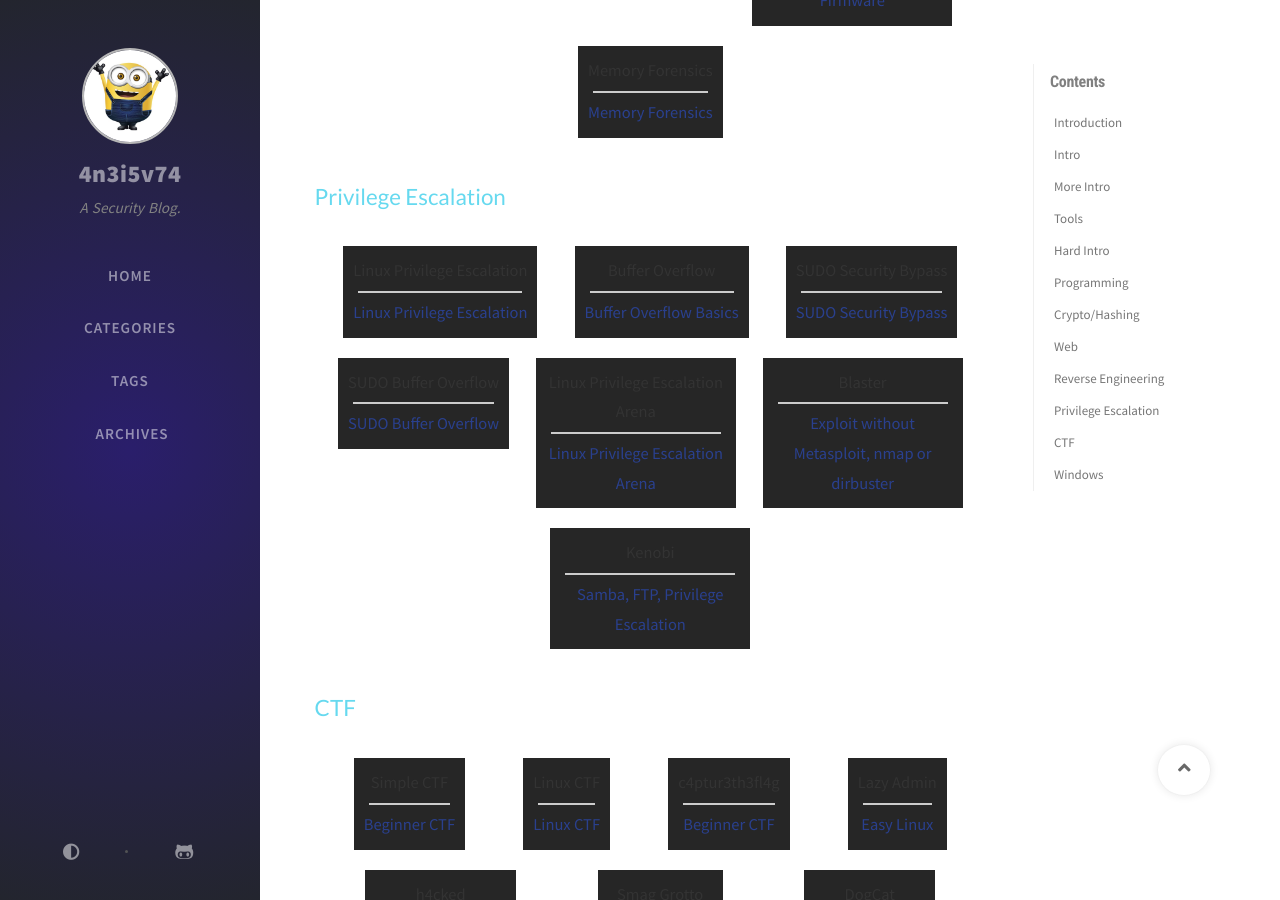
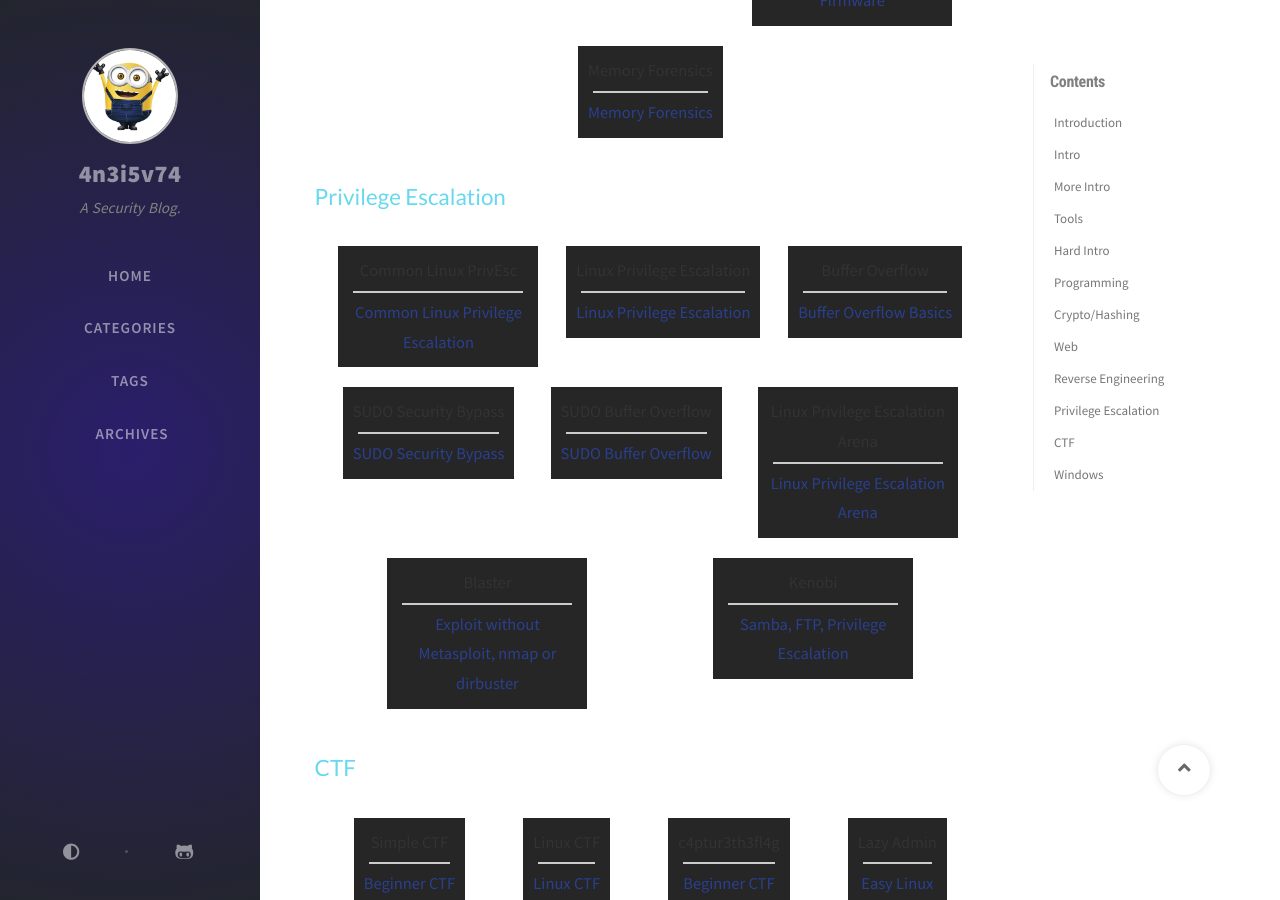
Before and after one commit to 4n3i5v74/4n3i5v74.github.io, a Jekyll site: the page built from _posts/2020-12-18-getting-started-with-cybersecurity-tryhackme.md, in a window 1280 px wide and 900 px high, scrolled down 4759 px. Built offline with Jekyll 4.4.1, drawn with Linux system fonts in a browser that asks for light colours; nearby versions of some CDN libraries; comment, search, counter and statistics services are not loaded.

Commit message:
Modified

```diff
--- a/_data/links/tryhackme.yml
+++ b/_data/links/tryhackme.yml
@@ -659,6 +659,13 @@
 - category: Privilege Escalation
   order: 900
   suborder: 10
+  title: Common Linux PrivEsc
+  description: Common Linux Privilege Escalation
+  url: https://tryhackme.com/room/commonlinuxprivesc
+
+- category: Privilege Escalation
+  order: 900
+  suborder: 10
   title: Linux Privilege Escalation
   description: Linux Privilege Escalation
   url: https://tryhackme.com/room/linuxprivesc
```
